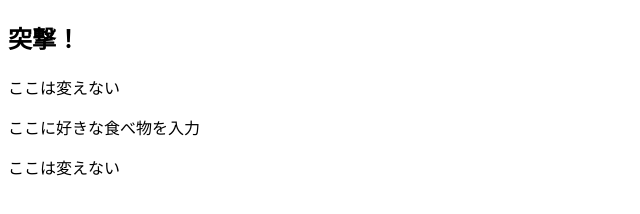
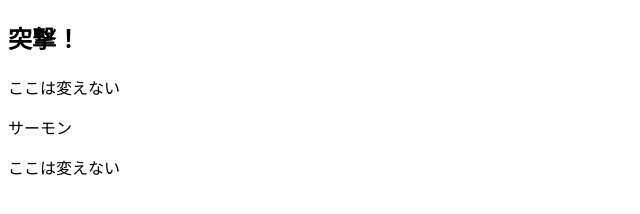
Before and after one commit to Katsumasa-Inami/pushConflict, a plain HTML site: page index.html in a window 1280 px wide. Shown: the whole page, without its empty margins (0-640 px from the left). Drawn offline with Linux system fonts and the light colour scheme.

Commit message:
[modify]index.html

```diff
--- a/index.html
+++ b/index.html
@@ -6,7 +6,7 @@
 <body>
 <h2> 突撃！ </h2>
 <p>ここは変えない</p>
-<p>ここに好きな食べ物を入力</p>
+<p>サーモン</p>
 <p>ここは変えない</p>
 </body>
 </html>
```
